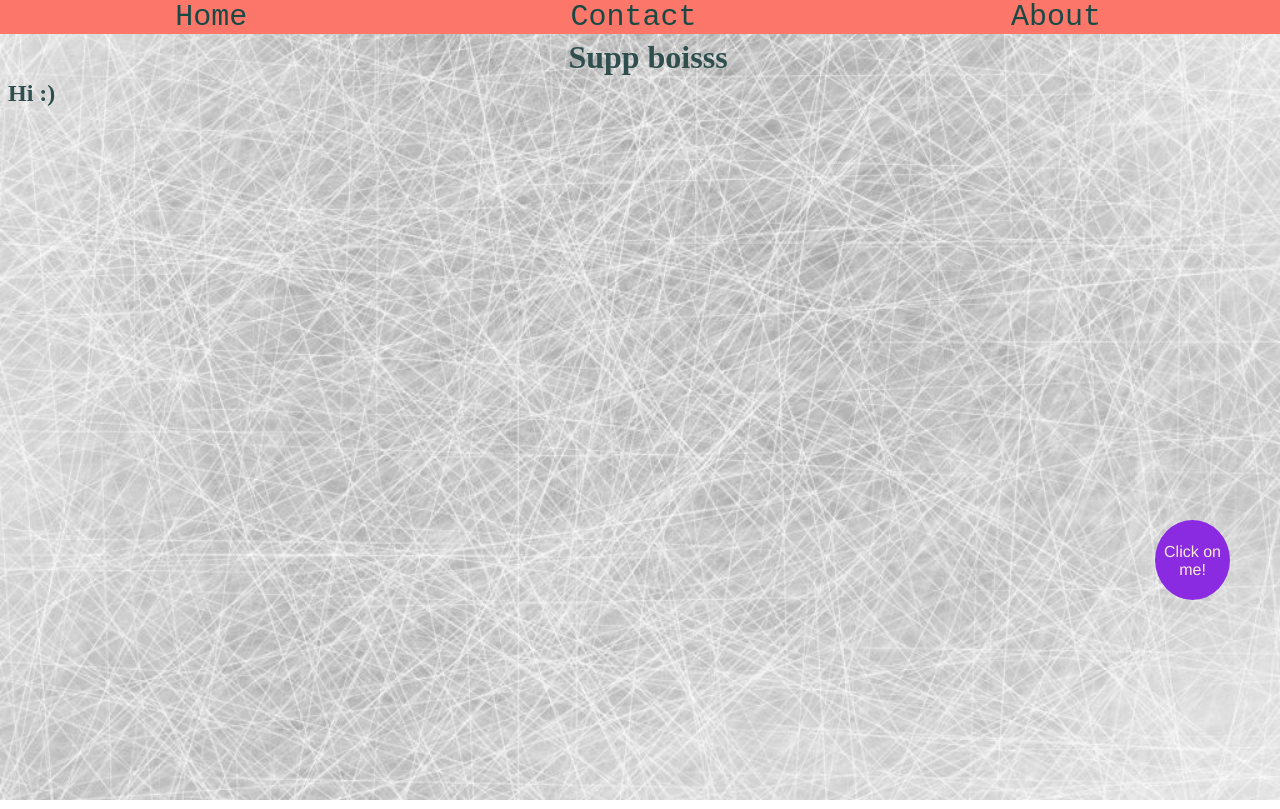
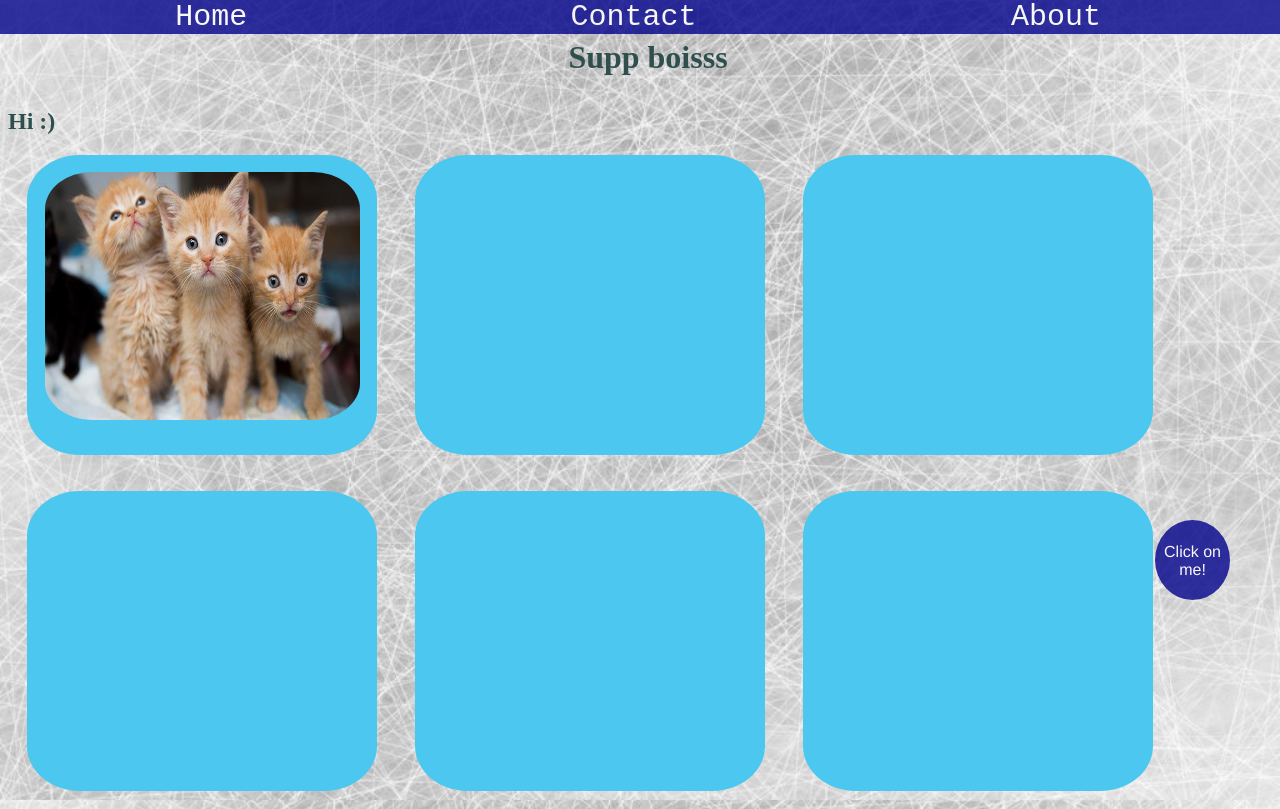
Before and after one commit to fakeharahman/fakeharahman.github.io, a plain HTML site: page index.html in a window 1280 px wide. Drawn offline with Linux system fonts and the light colour scheme.

Commit message:
first page

```diff
--- a/index.html
+++ b/index.html
@@ -6,11 +6,13 @@
     #nav {
         text-align: center;
         font-size: 30px;
-        background-color: #FC766AFF;
+        background-color: darkblue;
         width: 100%;
         position: fixed;
         top: 0px;
         left: 0px;
+        opacity: 80%;
+        z-index: 10;
 
 
 
@@ -20,30 +22,38 @@
     #nav div {
         width: 33%;
         float: left;
-        background-color: #FC766AFF;
+        background-color: darkblue;
+        /* 92DFF3 */
         overflow: auto;
         font-family: monospace;
+
 
     }
 
     a {
         text-decoration: none;
-        color: #184A45FF;
+        color: white;
+
+        /* #184A45FF */
 
 
     }
 
     a:hover {
-        background-color: rgba(250, 53, 53, 0.692);
+        background-color: white;
+        color: darkblue;
 
     }
 
     body {
         background-image: url('white2.jpg');
-        background-repeat: no-repeat;
+        background-repeat: repeat-y;
         background-size: cover;
         color: darkslategray;
         overflow-x: hidden;
+
+
+
 
     }
 
@@ -61,7 +71,8 @@
     #ball {
         position: fixed;
         border-radius: 50%;
-        background-color: blueviolet;
+        background-color: darkblue;
+        opacity: 80%;
         bottom: 50px;
         right: 50px;
         text-align: center;
@@ -72,7 +83,8 @@
         animation: jump 2s;
         animation-iteration-count: infinite;
         font-family: helvetica;
-        color: antiquewhite;
+        color: white;
+
     }
 
     @keyframes jump {
@@ -86,8 +98,42 @@
     }
 
     #relative {
-        top: 50px;
+        top: 100px;
         position: relative;
+
+    }
+
+
+
+    #bbox {
+
+        display: flex;
+        flex-direction: row;
+        justify-content: space-around;
+        flex-wrap: wrap;
+        margin-right: 100px;
+
+    }
+
+    .box {
+        height: 300px;
+        width: 350px;
+        background-color: rgb(75, 199, 240);
+        justify-content: center;
+        border-radius: 15%;
+        display: flex;
+
+    }
+
+    .box img {
+        max-width: 90%;
+        justify-self: center;
+
+
+        max-height: 100%;
+        display: block;
+        border-radius: 15%;
+        margin: 5% 5% 10% 5%;
     }
 </style>
 
@@ -106,15 +152,31 @@
 
 <body>
     <h1> Supp boisss</h1>
-    <hr>
+
     <div id="ball"><br>Click on <br>
         me!</div>
 
     <div id="relative">
         <h2>Hi :)</h2>
+        <div id="colm">
 
+            <div id="bbox">
+                <div class="box"><img src="kitten.jpg"></div>
+                <div class="box"></div>
+                <div class="box"></div>
+
+            </div>
+            <br>
+            <br>
+            <div id="bbox">
+                <div class="box"></div>
+                <div class="box"></div>
+                <div class="box"></div>
+
+            </div>
+            <br>
+        </div>
     </div>
-
 </body>
 
 </html>
```
Also changed, not shown: download.jpg (added), kitten.jpg (added).
